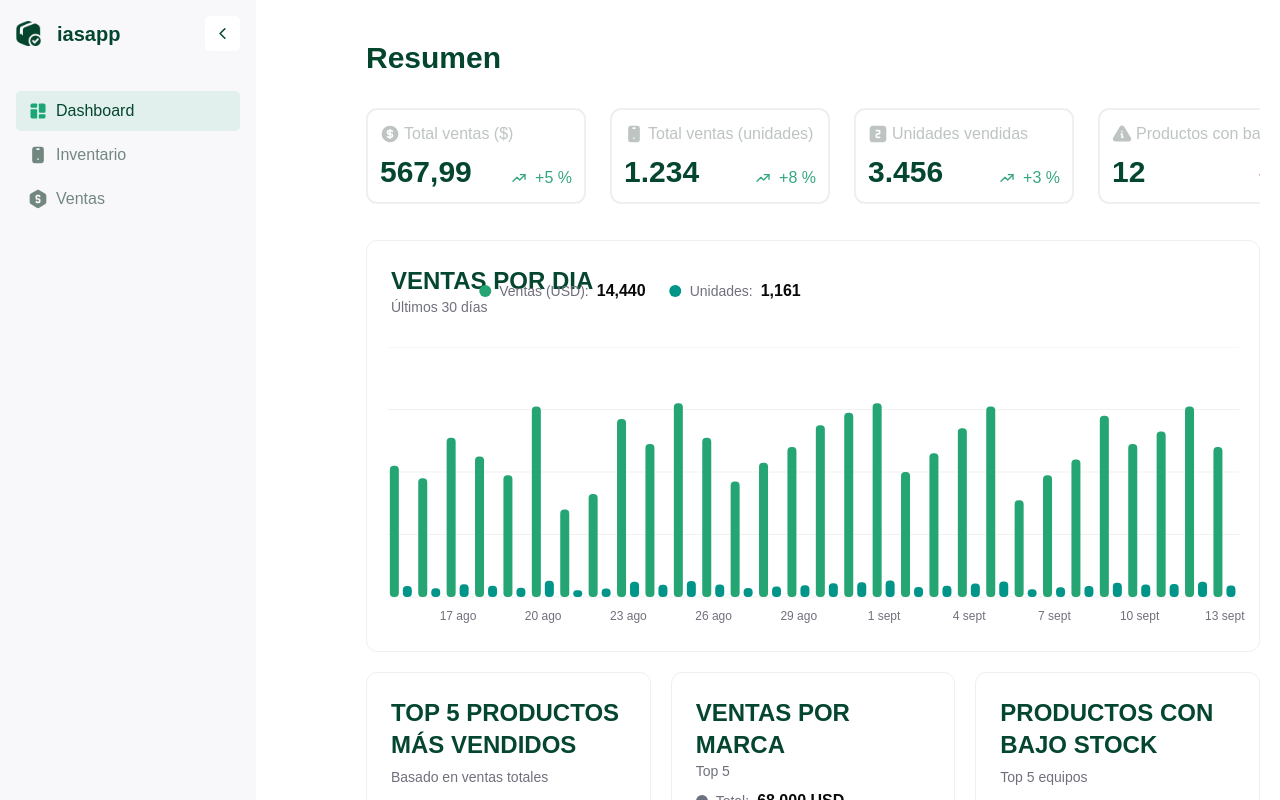
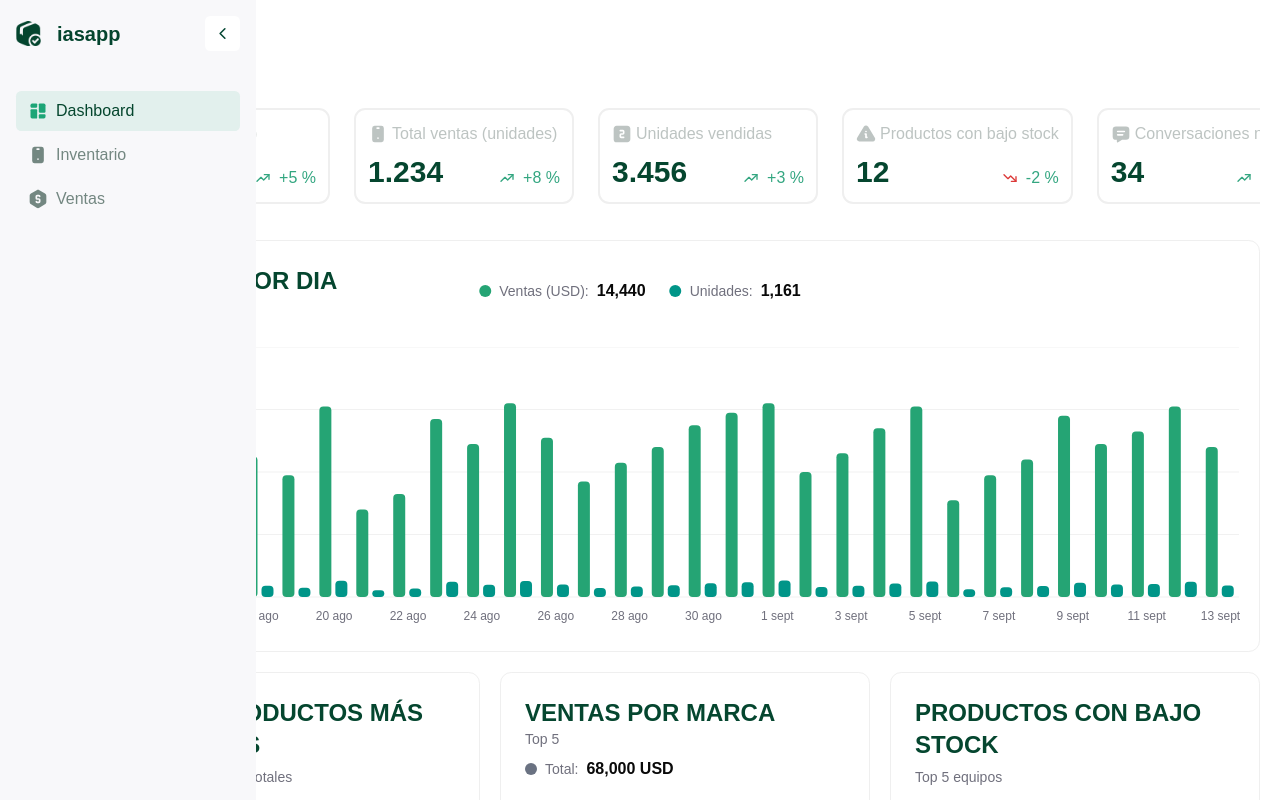
Before and after one commit to RoberthLoorDev/iasapp-nextjs, a Next.js app: page /resumen in a window 1280 px wide. Shown: the top 800 px of the page. Built offline with nearby package versions, Linux system fonts and the light colour scheme.

Commit message:
fix: agregar posición fija y z-index al sidebar para mejorar la visibilidad

```diff
--- a/src/components/SlideBarC.tsx
+++ b/src/components/SlideBarC.tsx
@@ -52,7 +52,7 @@ export default function SlideBarC() {
 
      return (
           <div
-               className={`bg-sidebar-background text-white flex flex-col p-4 transition-all duration-300 ease-in-out ${
+               className={`fixed top-0 left-0 z-50 min-h-full bg-sidebar-background text-white flex flex-col p-4 transition-all duration-300 ease-in-out ${
                     isCollapsed ? "w-20" : "w-64"
                }`}
           >
```
